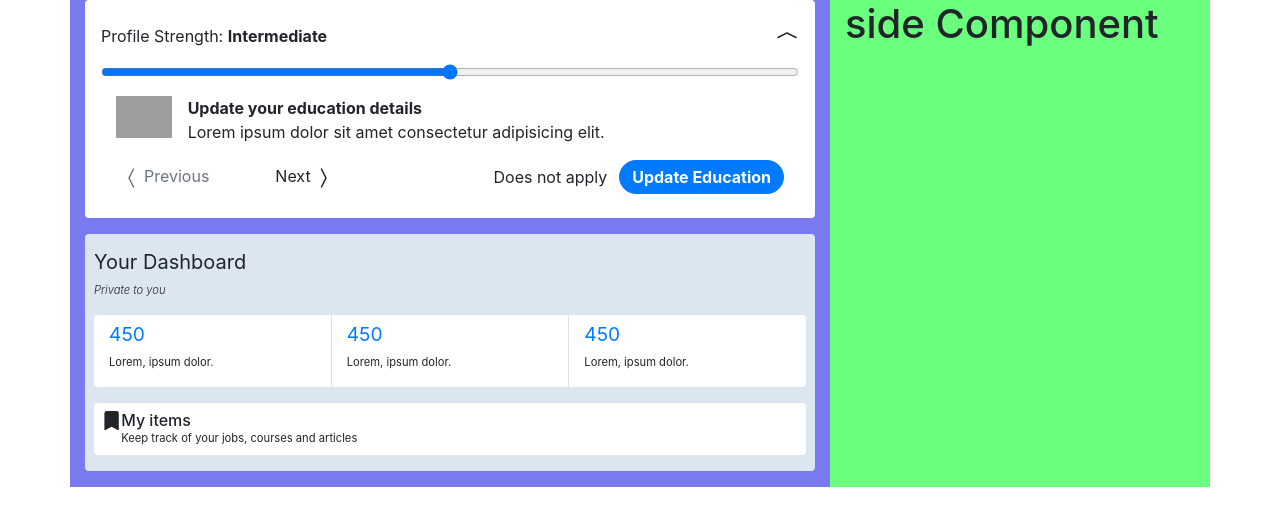
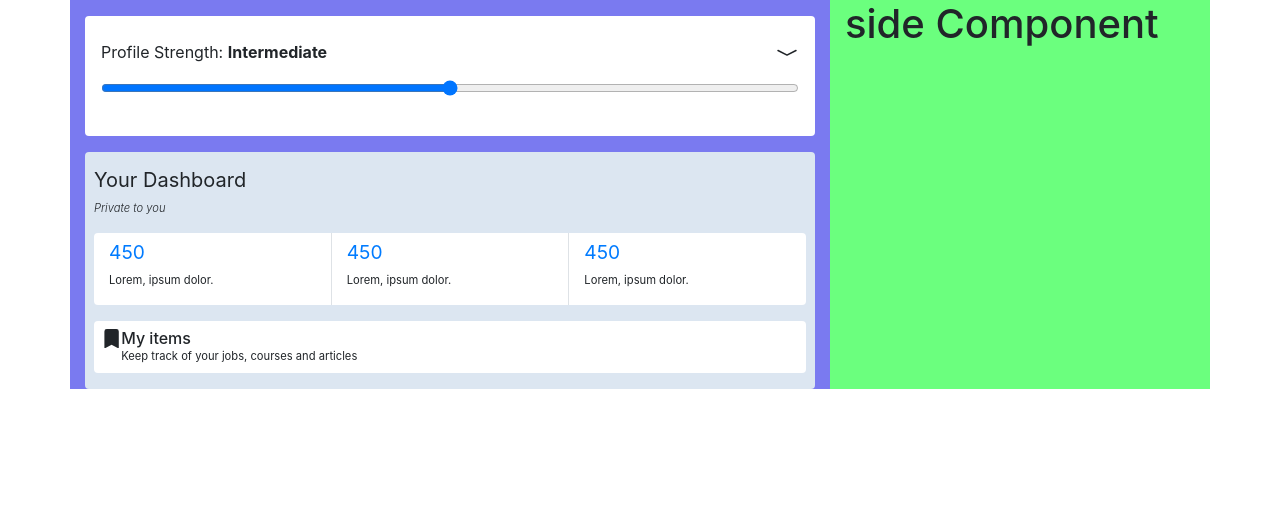
Before and after one commit to a-pyro/build-week-2-linkedin, a React (Create React App) app: page / in a window 1280 px wide. Shown: the top 526 px of the page. Built offline with nearby package versions, Linux system fonts and the light colour scheme; no server answers; grey boxes are pictures that could not be loaded.

Commit message:
magin fixes

```diff
--- a/src/components/home/main-component/Dashboard.jsx
+++ b/src/components/home/main-component/Dashboard.jsx
@@ -8,7 +8,7 @@ import styled from 'styled-components';
 export default class Dashboard extends Component {
   render() {
     return (
-      <StyledContainer className='px-4 py-3 my-3 container-fluid rounded'>
+      <StyledContainer className='px-4 py-3 mt-3 container-fluid rounded'>
         <Row className='flex-column'>
           <h5 className='font-weight-normal'>Your Dashboard</h5>
           <p className='font-weight-light font-italic'>Private to you</p>
--- a/src/components/home/main-component/ProfileStrength.jsx
+++ b/src/components/home/main-component/ProfileStrength.jsx
@@ -8,14 +8,14 @@ import { Col, Container, Form, Row, Button } from 'react-bootstrap';
 
 export default class ProfileStrength extends Component {
   state = {
-    isClicked: true,
+    isClicked: false,
   };
 
   handleClick = () => this.setState({ isClicked: !this.state.isClicked });
 
   render() {
     return (
-      <StyledDiv className='rounded px-3 py-4'>
+      <StyledDiv className='rounded px-3 py-4 mt-3'>
         <div className='d-flex justify-content-between'>
           <p>
             Profile Strength:{' '}
```
